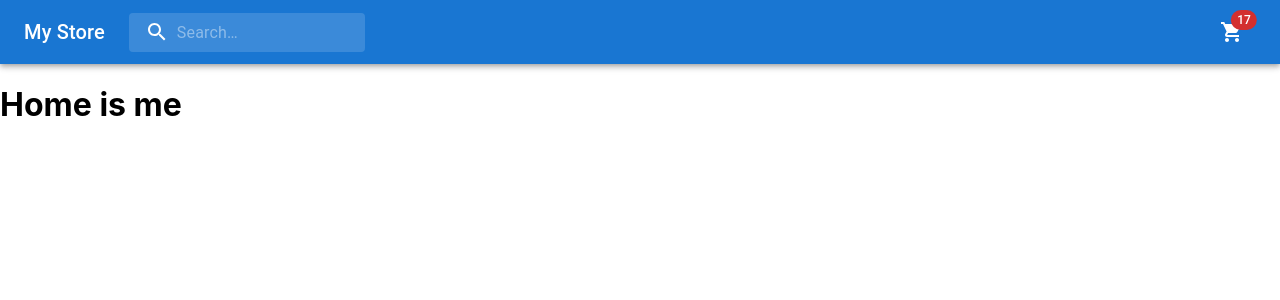
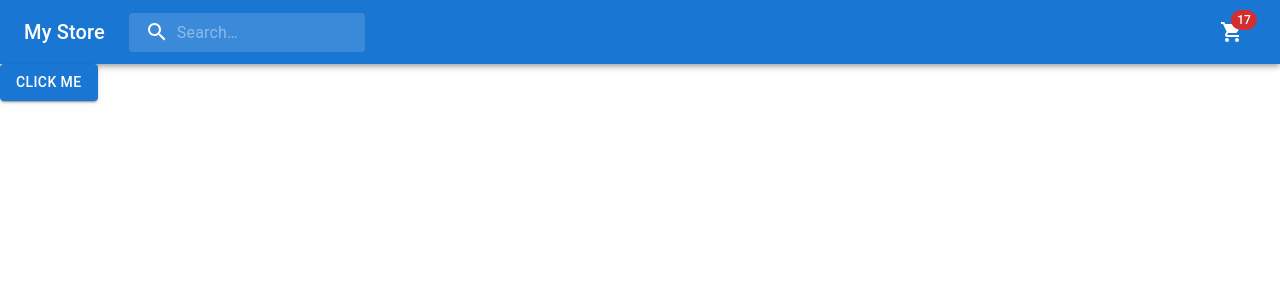
Before and after one commit to imashaWe/e-commerce-cart, a React (Create React App) app: page / in a window 1280 px wide. Shown: the top 300 px of the page. Built offline with nearby package versions, Linux system fonts and the light colour scheme.

Commit message:
add redux

```diff
--- a/package.json
+++ b/package.json
@@ -10,11 +10,14 @@
     "@testing-library/jest-dom": "^5.16.5",
     "@testing-library/react": "^13.4.0",
     "@testing-library/user-event": "^13.5.0",
+    "axios": "^0.27.2",
     "react": "^18.2.0",
     "react-dom": "^18.2.0",
     "react-redux": "^8.0.4",
     "react-router-dom": "6.3.0",
     "react-scripts": "5.0.1",
+    "redux": "^4.2.0",
+    "redux-thunk": "^2.4.1",
     "web-vitals": "^2.1.4"
   },
   "scripts": {
--- /dev/null
+++ b/src/actions/product-action.js
@@ -0,0 +1,31 @@
+import {FETCH_PRODUCTS} from "./type";
+
+export const fetchProducts = () => {
+    return {
+        type: FETCH_PRODUCTS,
+        payload: [{
+            "id": 1,
+            "title": "Fjallraven - Foldsack No. 1 Backpack, Fits 15 Laptops",
+            "price": 109.95,
+            "description": "Your perfect pack for everyday use and walks in the forest. Stash your laptop (up to 15 inches) in the padded sleeve, your everyday",
+            "category": "men's clothing",
+            "image": "https://fakestoreapi.com/img/81fPKd-2AYL._AC_SL1500_.jpg",
+            "rating": {
+                "rate": 3.9,
+                "count": 120
+            }
+        },
+            {
+                "id": 2,
+                "title": "Mens Casual Premium Slim Fit T-Shirts ",
+                "price": 22.3,
+                "description": "Slim-fitting style, contrast raglan long sleeve, three-button henley placket, light weight & soft fabric for breathable and comfortable wearing. And Solid stitched shirts with round neck made for durability and a great fit for casual fashion wear and diehard baseball fans. The Henley style round neckline includes a three-button placket.",
+                "category": "men's clothing",
+                "image": "https://fakestoreapi.com/img/71-3HjGNDUL._AC_SY879._SX._UX._SY._UY_.jpg",
+                "rating": {
+                    "rate": 4.1,
+                    "count": 259
+                }
+            },]
+    }
+}
--- /dev/null
+++ b/src/actions/type.js
@@ -0,0 +1 @@
+export const FETCH_PRODUCTS = "FETCH_PRODUCTS";
--- /dev/null
+++ b/src/config/axio.js
@@ -0,0 +1,3 @@
+import axios from "axios";
+
+axios.defaults.baseURL = 'https://fakestoreapi.com';
--- a/src/index.js
+++ b/src/index.js
@@ -4,14 +4,19 @@ import './index.css';
 import App from './App';
 import reportWebVitals from './reportWebVitals';
 import {BrowserRouter} from "react-router-dom";
+import './config/axio';
+import {Provider} from "react-redux";
+import store from "./store";
 
 const root = ReactDOM.createRoot(document.getElementById('root'));
 root.render(
-  <React.StrictMode>
-      <BrowserRouter>
-          <App />
-      </BrowserRouter>
-  </React.StrictMode>
+    <React.StrictMode>
+        <BrowserRouter>
+            <Provider store={store}>
+                <App/>
+            </Provider>
+        </BrowserRouter>
+    </React.StrictMode>
 );
 
 // If you want to start measuring performance in your app, pass a function
--- /dev/null
+++ b/src/reducer/index.js
@@ -0,0 +1,8 @@
+import {combineReducers} from 'redux';
+import productReducer from "./product-reducer";
+
+ const rootReducer = combineReducers({
+    products: productReducer
+});
+
+ export default rootReducer;
--- /dev/null
+++ b/src/reducer/product-reducer.js
@@ -0,0 +1,10 @@
+import {FETCH_PRODUCTS} from "../actions/type";
+
+export default function productReducer(state=[], action) {
+    switch (action.type) {
+        case FETCH_PRODUCTS:
+            return action.payload;
+        default:
+            return state;
+    }
+}
--- /dev/null
+++ b/src/store.js
@@ -0,0 +1,17 @@
+import thunk from "redux-thunk";
+import {applyMiddleware, compose, createStore} from "redux";
+import rootReducer from "./reducer";
+
+const middleware=[thunk];
+const initialState={};
+
+const store = createStore(
+    rootReducer,
+    initialState,
+    compose(
+        applyMiddleware(...middleware),
+        window.__REDUX_DEVTOOLS_EXTENSION__ && window.__REDUX_DEVTOOLS_EXTENSION__()
+    )
+);
+
+export default store;
--- a/src/view/pages/home.js
+++ b/src/view/pages/home.js
@@ -1,3 +1,8 @@
- export default function Home() {
-    return <><h1>Home is me</h1></>
+import {useDispatch} from "react-redux";
+import {Button} from "@mui/material";
+import {fetchProducts} from "../../actions/product-action";
+
+export default function Home() {
+    const dispatch = useDispatch()
+    return <><Button variant="contained" onClick={()=>dispatch(fetchProducts())}>Click Me</Button> </>
  }
```
Also changed, not shown: 1 other file (tests, documents, lock files or other folders).
